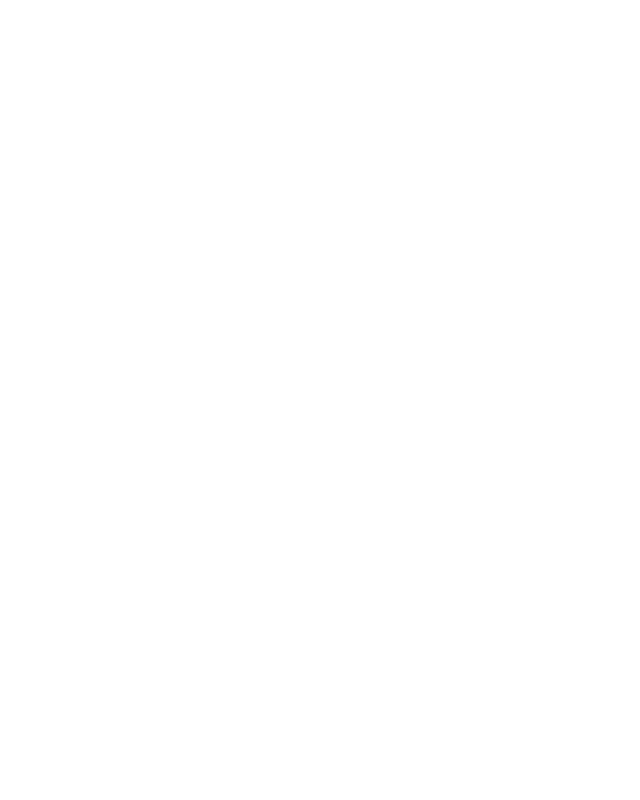
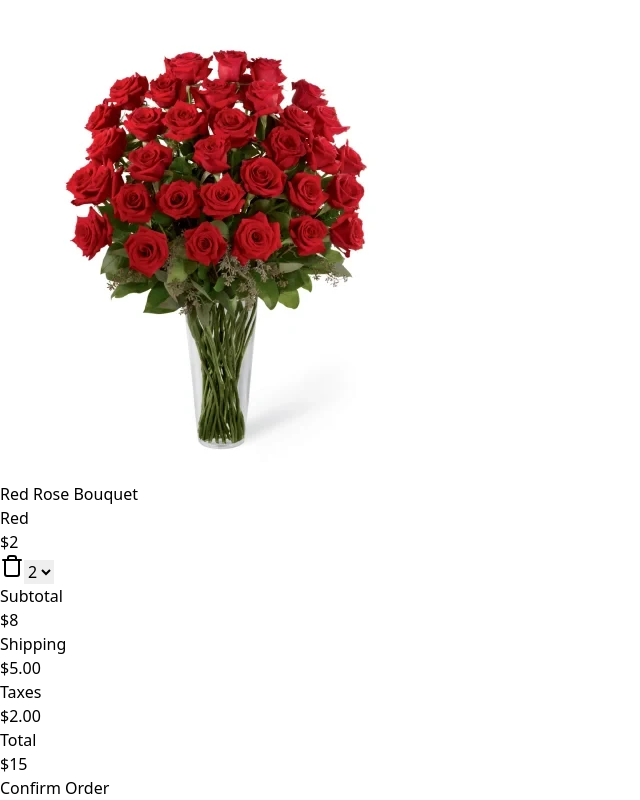
Before and after one commit to robertchapmanrlc/flourishing-flowers, a React (Vite) app: page /cart in a window 1280 px wide. Shown: the part 1292-2092 px from the top of the page, without its empty margins (0-640 px from the left). Before the commit the page ends 800 px from the top, so only its background shows below. Built offline with nearby package versions, Linux system fonts and the light colour scheme.

Commit message:
Added the order summary section for the cart page

```diff
--- /dev/null
+++ b/src/components/order-item.tsx
@@ -0,0 +1,47 @@
+import { Trash } from "lucide-react";
+
+interface OrderItemProps {
+  name: string;
+  image_url: string;
+  price: string;
+  quantity: string;
+  color: string;
+}
+
+function OrderItem({ name, image_url, price, quantity, color }: OrderItemProps) {
+  return (
+    <div className="w-full p-4 flex flex-row justify-between border-b">
+      <div className="flex gap-x-3">
+        <img
+          src={image_url}
+          alt="Picture of product"
+          className="w-[100px] rounded-md border border-gray-900/10"
+        />
+        <div className="flex flex-col justify-between">
+          <div className="flex flex-col justify-start">
+            <p className="font-lexend text-gray-900/80">{name}</p>
+            <p className="font-lexend text-gray-900/50">{color}</p>
+          </div>
+          <p className="font-lexend">${price}</p>
+        </div>
+      </div>
+      <div className="flex flex-col justify-between items-end">
+        <button>
+          <Trash className="text-gray-500 hover:text-gray-800" />
+        </button>
+        <select name="quantity" defaultValue={quantity} id="quantity" className="p-1 border border-gray-900/20 rounded-md">
+          <option value="1">1</option>
+          <option value="2">2</option>
+          <option value="3">3</option>
+          <option value="4">4</option>
+          <option value="5">5</option>
+          <option value="6">6</option>
+          <option value="7">7</option>
+          <option value="8">8</option>
+        </select>
+      </div>
+    </div>
+  );
+}
+
+export default OrderItem;
--- a/src/pages/cart.tsx
+++ b/src/pages/cart.tsx
@@ -1,6 +1,36 @@
+import OrderItem from "../components/order-item";
+
+const orders = [
+  {
+    image_url: "/src/assets/products/red-rose-bouquet.webp",
+    name: "Red Rose Bouquet",
+    color: "Red",
+    quantity: "2",
+    price: "2",
+  },
+  {
+    image_url: "/src/assets/products/red-rose-bouquet.webp",
+    name: "Red Rose Bouquet",
+    color: "Red",
+    quantity: "2",
+    price: "2",
+  },
+];
+
 function Cart() {
+  const subtotal = orders.reduce(
+    (accumulator, order) =>
+      accumulator + parseFloat(order.price) * Number(order.quantity),
+    0
+  );
+
+  const taxes = 2;
+  const shipping = 5;
+  const total = subtotal + taxes + shipping;
+
+
   return (
-    <div className="w-full lg:px-32 md:px-16 px-4 lg:py-8 md:py-4 py-2 flex flex-col lg:flex-row">
+    <div className="w-full lg:px-32 md:px-16 px-4 lg:py-8 md:py-4 py-2 flex flex-col lg:flex-row lg:gap-x-5">
       <div className="w-full flex flex-col gap-y-10">
         <div className="pb-10 border-b">
           <h1 className="font-lexend text-2xl">Contact information</h1>
@@ -223,6 +253,41 @@
           </div>
         </div>
       </div>
+      <div className="w-full rounded-md">
+        <h1 className="font-lexend text-2xl">Order summary</h1>
+        <div className="w-full mt-5 flex flex-col bg-white border rounded-md">
+          {orders.map((order) => (
+            <OrderItem
+              name={order.name}
+              price={order.price}
+              color={order.color}
+              image_url={order.image_url}
+              quantity={order.quantity}
+            />
+          ))}
+          <div className="flex flex-col gap-y-5 p-4">
+            <div className="flex flex-row justify-between">
+              <p className="font-lexend">Subtotal</p>
+              <p className="font-lexend">${subtotal}</p>
+            </div>
+            <div className="flex flex-row justify-between">
+              <p className="font-lexend">Shipping</p>
+              <p className="font-lexend">$5.00</p>
+            </div>
+            <div className="flex flex-row justify-between">
+              <p className="font-lexend">Taxes</p>
+              <p className="font-lexend">$2.00</p>
+            </div>
+          </div>
+          <div className="flex flex-row justify-between p-4 border-y">
+            <p className="font-lexend">Total</p>
+            <p className="font-lexend">${total}</p>
+          </div>
+          <div className="flex justify-center p-6">
+            <button className="w-full bg-pink-500 rounded-md p-3 text-white">Confirm Order</button>
+          </div>
+        </div>
+      </div>
     </div>
   );
 }
```
